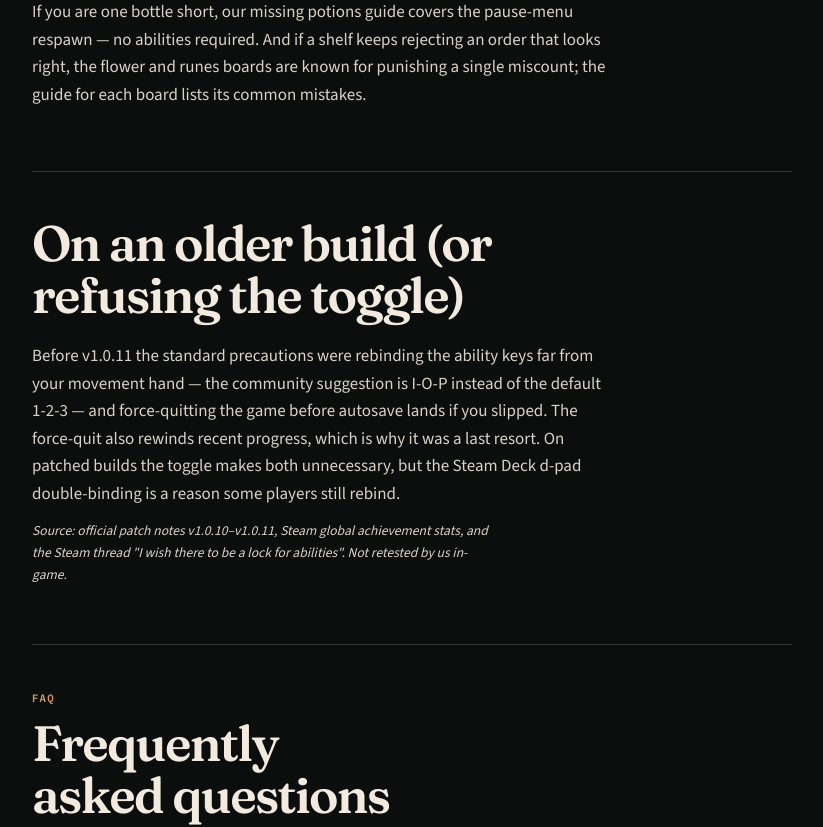
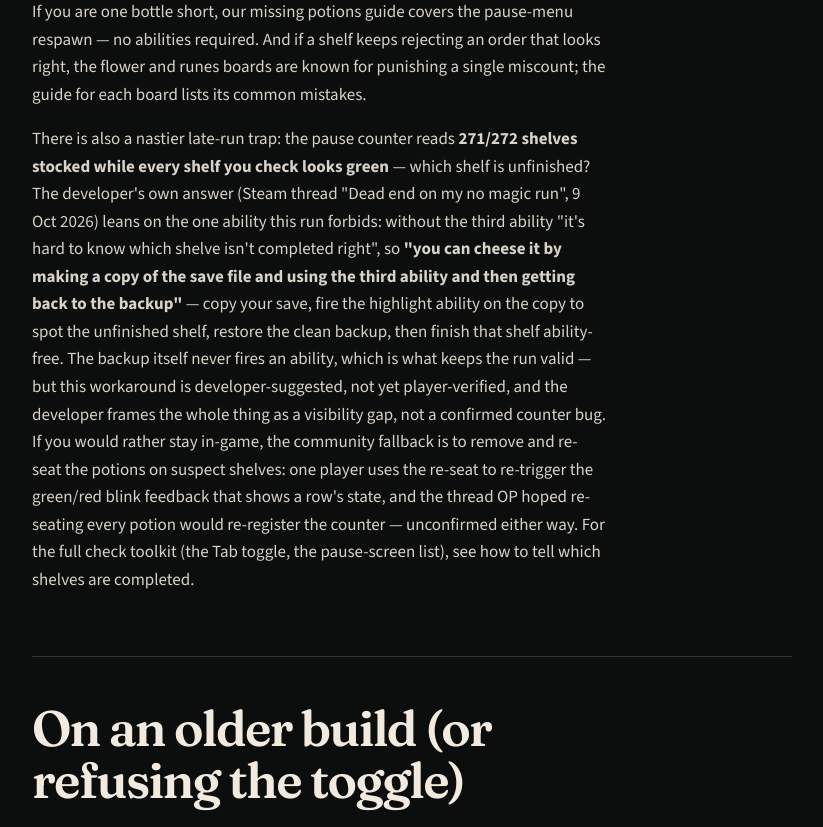
Before and after one commit to bruce-hmz/shelve-the-potions-guide, a Next.js app: page /help/no-abilities-run in a window 1280 px wide. Shown: the part 3220-4047 px from the top of the page, without its empty margins (360-1183 px from the left). Built offline with nearby package versions, Linux system fonts and the light colour scheme; no server answers.

Commit message:
content: endgame shelf-counter dead-end row on no-abilities run guide — dev save-backup cheese (ACT-064)

```diff
--- a/app/help/no-abilities-run/page.tsx
+++ b/app/help/no-abilities-run/page.tsx
@@ -176,6 +176,9 @@ export default function NoAbilitiesRunPage() {
               <p>
                 If you are one bottle short, our <Link href="/help/missing-potions/">missing potions guide</Link> covers the pause-menu respawn — no abilities required. And if a shelf keeps rejecting an order that looks right, the flower and runes boards are known for punishing a single miscount; the guide for each board lists its common mistakes.
               </p>
+              <p>
+                There is also a nastier late-run trap: the pause counter reads <strong>271/272 shelves stocked while every shelf you check looks green</strong> — which shelf is unfinished? The developer&apos;s own answer (Steam thread &quot;Dead end on my no magic run&quot;, 9 Oct 2026) leans on the one ability this run forbids: without the third ability &quot;it&apos;s hard to know which shelve isn&apos;t completed right&quot;, so <strong>&quot;you can cheese it by making a copy of the save file and using the third ability and then getting back to the backup&quot;</strong> — copy your save, fire the highlight ability on the copy to spot the unfinished shelf, restore the clean backup, then finish that shelf ability-free. The backup itself never fires an ability, which is what keeps the run valid — but this workaround is developer-suggested, not yet player-verified, and the developer frames the whole thing as a visibility gap, not a confirmed counter bug. If you would rather stay in-game, the community fallback is to remove and re-seat the potions on suspect shelves: one player uses the re-seat to re-trigger the green/red blink feedback that shows a row&apos;s state, and the thread OP hoped re-seating every potion would re-register the counter — unconfirmed either way. For the full check toolkit (the Tab toggle, the pause-screen list), see <Link href="/walkthrough/all-puzzle-solutions/#checking">how to tell which shelves are completed</Link>.
+              </p>
             </section>
 
             <section id="legacy" className="article-section">
@@ -237,6 +240,7 @@ export default function NoAbilitiesRunPage() {
                 <li>No-op mispress ruling (&quot;if the ability didn&apos;t activate then you should be good, but just in case disable the abilities in options menu&quot;): developer reply in the Steam thread &quot;I accidently pressed 2...&quot;, 27 Sep 2026. Covers presses that never activated only — a press that actually fires an ability still voids the run.</li>
                 <li>Controller keybind conflict (solution view sharing a button with a magic ability): negative Steam review, 27 Aug 2026 — single player report, not developer-confirmed; we label it as such and point to the toggle as the guaranteed fix.</li>
                 <li>Petting safety: community reports consistent with Steam achievement text. Cat hints: developer-confirmed safe per the 17 Sep 2026 ruling above — the earlier &quot;ask nothing of a cat&quot; framing on this page has been retired.</li>
+                <li>Endgame counter dead end (271/272 shelves stocked with every row green) and the save-backup workaround (&quot;you can cheese it by making a copy of the save file and using the third ability and then getting back to the backup&quot;): developer reply in the Steam thread &quot;Dead end on my no magic run, I think something isn&apos;t registering...&quot;, 9 Oct 2026 — developer-suggested, not yet player-verified, and framed by the developer as a visibility gap rather than a confirmed counter bug. The remove-and-reseat fallback: the thread OP&apos;s own plan (8 Oct 2026) plus the feedback-sticky re-seat/blink-check description (21 Sep 2026).</li>
               </ul>
             </section>
           </div>
```
